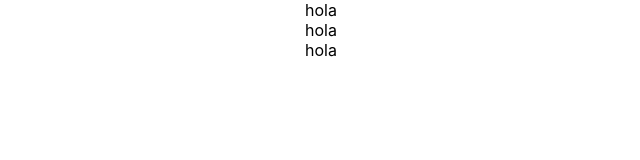
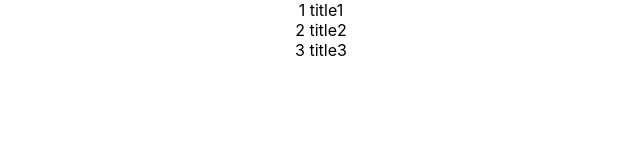
Before and after one commit to PaolaYanet-VR/AngryGames, a React (Create React App) app in the folder angry-games/: page / in a window 1280 px wide. Shown: the top 160 px of the page, without its empty margins (319-959 px from the left). Built offline with nearby package versions, Linux system fonts and the light colour scheme.

Commit message:
datos de cada juego
id
title

```diff
--- a/angry-games/src/components/GameList/GameItem.jsx
+++ b/angry-games/src/components/GameList/GameItem.jsx
@@ -6,7 +6,7 @@ export default function GameItem(props){
 
     return (
         <ListGroup.Item>
-           <label>hola</label>
+           <label> {game.id} {game.title} </label>
         </ListGroup.Item>
     );
 }
```
